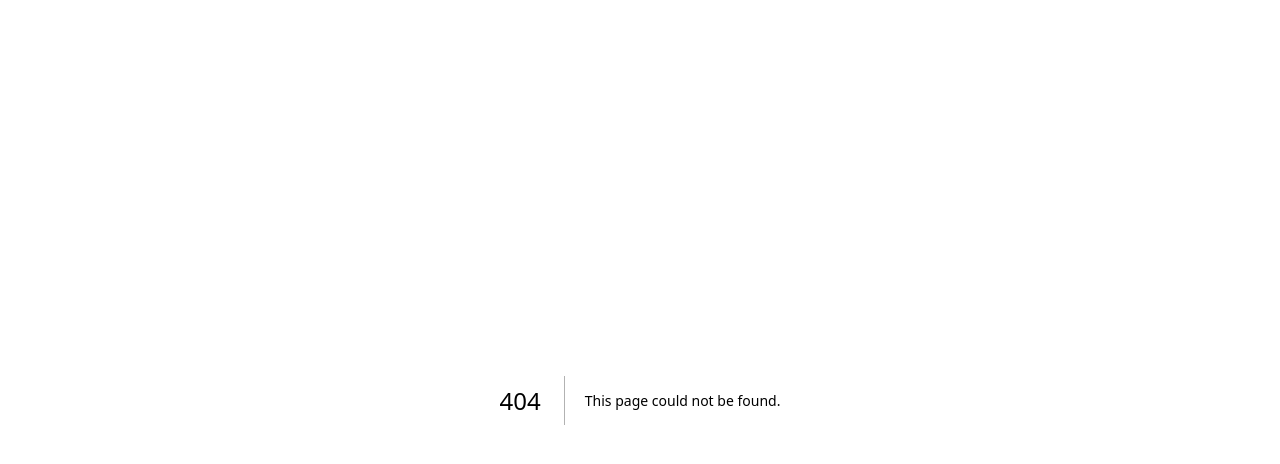
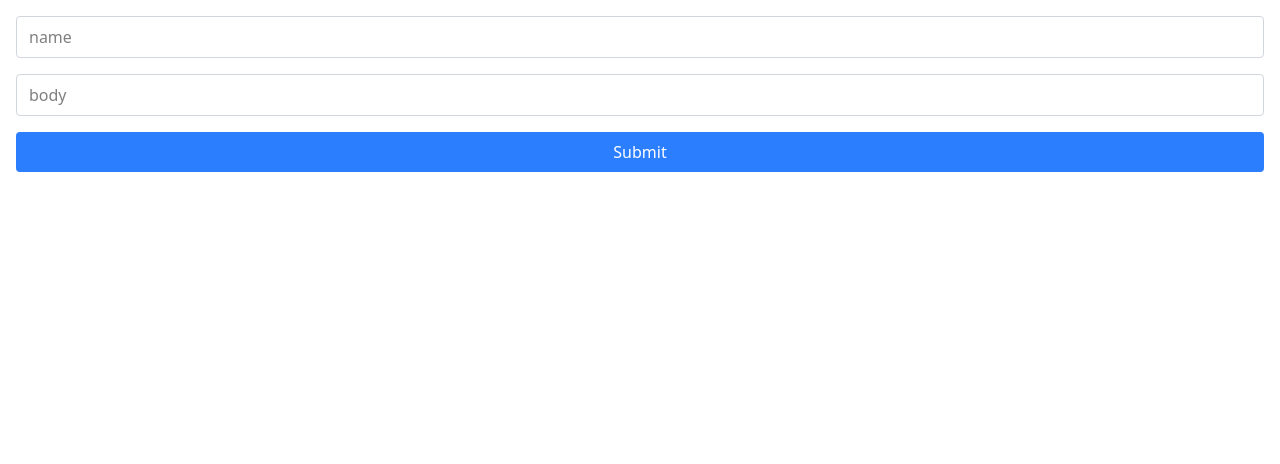
Before and after one commit to obadakhalili/learning-nextjs, a Next.js app: page /exam-1/form in a window 1280 px wide. Before the commit this address had no page. Shown: the top 464 px of the page. Built offline with nearby package versions, Linux system fonts and the light colour scheme.

Commit message:
answer q17

```diff
--- /dev/null
+++ b/src/app/exam-1/form/actions.tsx
@@ -0,0 +1,30 @@
+"use server";
+
+export interface FormState {
+  errors?: Record<string, string>;
+  success?: string;
+}
+
+export async function submitForm(
+  formState: FormState,
+  formData: FormData,
+): Promise<FormState> {
+  const title = formData.get("title");
+  const body = formData.get("body");
+
+  const errors: Record<string, string> = {};
+
+  if (!title || typeof title !== "string" || title.trim() === "") {
+    errors.title = "Title is required";
+  }
+
+  if (!body || typeof body !== "string" || body.trim() === "") {
+    errors.body = "Body is required";
+  }
+
+  if (Object.keys(errors).length > 0) {
+    return { errors };
+  }
+
+  return { success: "Form submitted successfully!" };
+}
--- /dev/null
+++ b/src/app/exam-1/form/form.tsx
@@ -0,0 +1,38 @@
+"use client";
+
+import { useActionState } from "react";
+import { submitForm } from "./actions";
+
+export function Form() {
+  const [state, action, pending] = useActionState(submitForm, {});
+
+  return (
+    <form className="flex flex-col gap-4 p-4" action={action}>
+      <input
+        type="text"
+        placeholder="name"
+        name="title"
+        className="border border-gray-300 rounded px-3 py-2 focus:outline-none focus:ring-2 focus:ring-blue-500"
+      />
+      {state.errors?.title && (
+        <p className="text-red-500">{state.errors.title}</p>
+      )}
+      <input
+        type="text"
+        placeholder="body"
+        name="body"
+        className="border border-gray-300 rounded px-3 py-2 focus:outline-none focus:ring-2 focus:ring-blue-500"
+      />
+      {state.errors?.body && (
+        <p className="text-red-500">{state.errors.body}</p>
+      )}
+      <button
+        className="bg-blue-500 text-white px-4 py-2 rounded hover:bg-blue-600 transition-colors"
+        disabled={pending}
+      >
+        {pending ? "Submitting..." : "Submit"}
+      </button>
+      {state.success && <p className="text-green-500">{state.success}</p>}
+    </form>
+  );
+}
--- /dev/null
+++ b/src/app/exam-1/form/layout.tsx
@@ -0,0 +1,7 @@
+export default function FormLayout({
+  children,
+}: {
+  children: React.ReactNode;
+}) {
+  return children;
+}
--- /dev/null
+++ b/src/app/exam-1/form/page.tsx
@@ -0,0 +1,5 @@
+import { Form } from "./form";
+
+export default function FormPage() {
+  return <Form />;
+}
```
Also changed, not shown: 1 other file (tests, documents, lock files or other folders).
